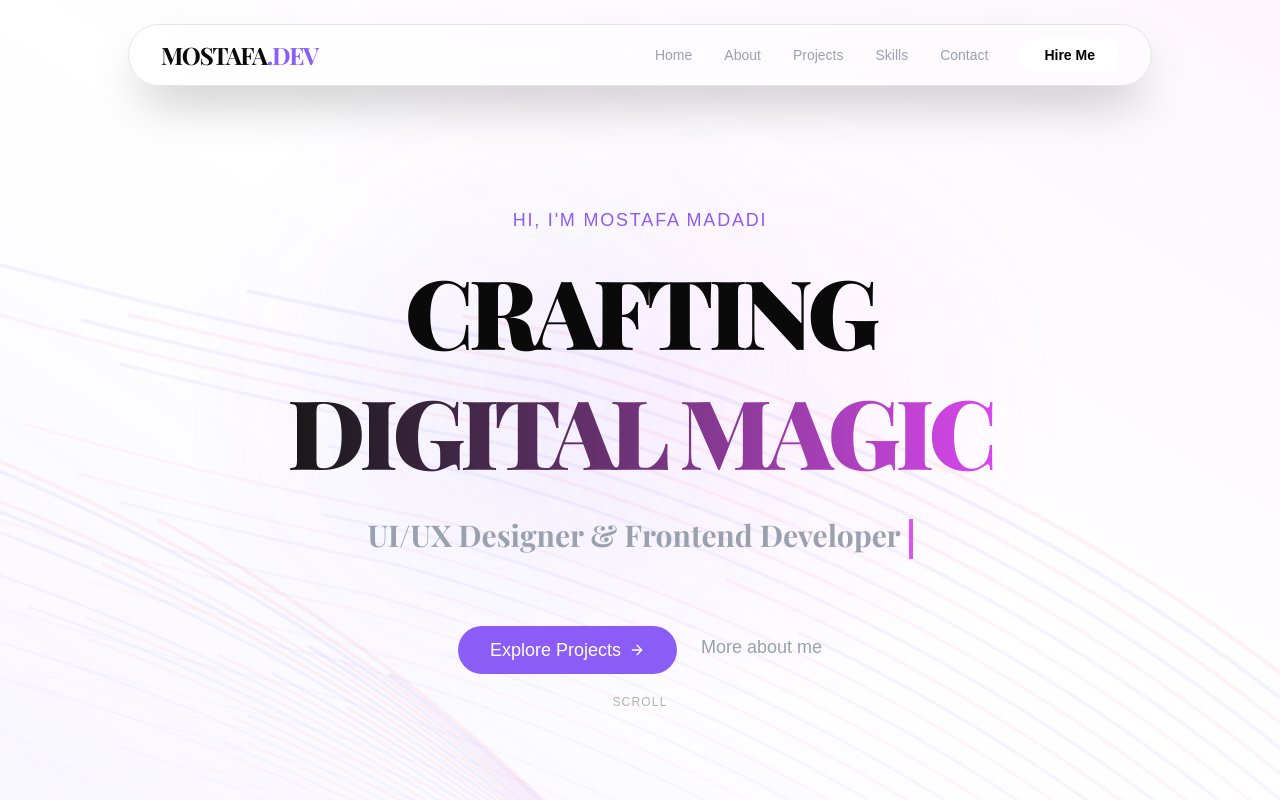
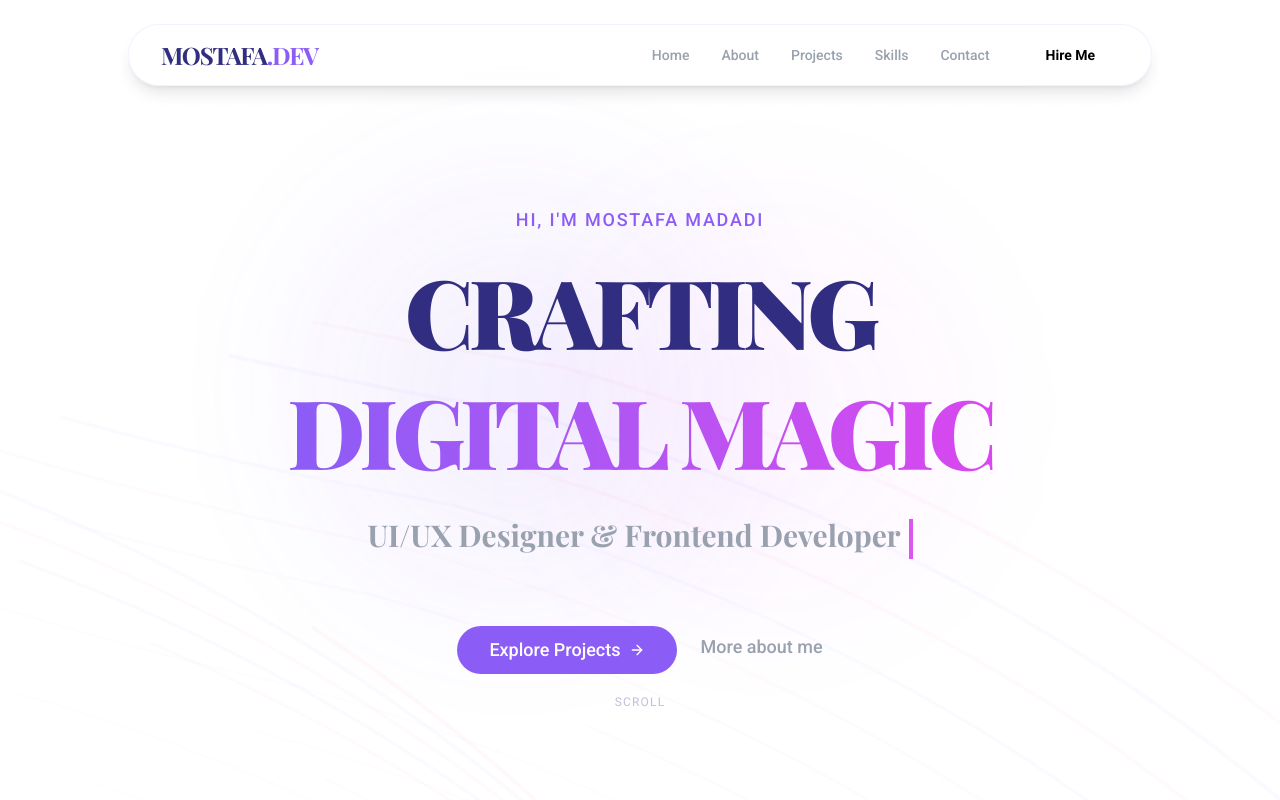
Before and after one commit to MostafaMadadi002/my_protfolio, a React (Vite) app: page / in a window 1280 px wide. Shown: the top 800 px of the page. Built offline with nearby package versions, Linux system fonts and the light colour scheme.

Commit message:
refactor: optimize visual aesthetics and performance
Adjust background opacity, reduce backdrop-blur intensity for better performance, and simplify floating path calculations in the hero section to enhance rendering efficiency.

```diff
--- a/src/App.tsx
+++ b/src/App.tsx
@@ -15,9 +15,9 @@ import CursorFollower from "./components/CursorFollower";
 export default function App() {
   return (
     <main className="relative min-h-screen bg-background overflow-x-hidden selection:bg-accent-purple/30 selection:text-white font-sans">
-      {/* Background Dot Grid */}
-      <div className="fixed inset-0 dot-grid pointer-events-none z-0" />
-      <div className="fixed inset-0 bg-gradient-to-tr from-accent-purple/5 via-transparent to-accent-pink/5 pointer-events-none z-0" />
+      {/* Background Layer */}
+      <div className="fixed inset-0 dot-grid opacity-50 pointer-events-none z-0" />
+      <div className="fixed inset-0 bg-background/50 pointer-events-none z-0" />
 
       {/* Animated Cursor */}
       <CursorFollower />
--- a/src/components/Hero.tsx
+++ b/src/components/Hero.tsx
@@ -6,17 +6,17 @@ import { Button } from "@/components/ui/button";
 import { ArrowRight } from "lucide-react";
 
 function FloatingPaths({ position }: { position: number }) {
-  const paths = Array.from({ length: 36 }, (_, i) => ({
+  const paths = Array.from({ length: 12 }, (_, i) => ({
       id: i,
-      d: `M-${380 - i * 5 * position} -${189 + i * 6}C-${
-          380 - i * 5 * position
-      } -${189 + i * 6} -${312 - i * 5 * position} ${216 - i * 6} ${
-          152 - i * 5 * position
-      } ${343 - i * 6}C${616 - i * 5 * position} ${470 - i * 6} ${
-          684 - i * 5 * position
-      } ${875 - i * 6} ${684 - i * 5 * position} ${875 - i * 6}`,
+      d: `M-${380 - i * 15 * position} -${189 + i * 18}C-${
+          380 - i * 15 * position
+      } -${189 + i * 18} -${312 - i * 15 * position} ${216 - i * 18} ${
+          152 - i * 15 * position
+      } ${343 - i * 18}C${616 - i * 15 * position} ${470 - i * 18} ${
+          684 - i * 15 * position
+      } ${875 - i * 18} ${684 - i * 15 * position} ${875 - i * 18}`,
       color: `rgba(15,23,42,${0.1 + i * 0.03})`,
-      width: 0.5 + i * 0.03,
+      width: 0.5 + i * 0.1,
   }));
 
   return (
--- a/src/index.css
+++ b/src/index.css
@@ -121,21 +121,27 @@
 
   --radius-xl: 1.5rem;
   --radius-2xl: 2rem;
+
+  --animate-pulse: pulse 3s cubic-bezier(0.4, 0, 0.6, 1) infinite;
 }
 
 @layer base {
+  * {
+    @apply border-border;
+  }
   body {
-    @apply bg-background text-foreground font-sans antialiased selection:bg-primary/30 selection:text-foreground h-full;
+    @apply bg-background text-foreground font-sans antialiased selection:bg-primary/20 selection:text-foreground h-full;
   }
 }
 
 @layer utilities {
   .glass {
-    @apply bg-card/40 backdrop-blur-xl border border-border shadow-2xl;
+    /* Reduced blur for performance */
+    @apply bg-card/40 backdrop-blur-md border border-border/50 shadow-lg;
   }
 
   .dot-grid {
-    background-image: radial-gradient(rgba(255, 255, 255, 0.05) 1px, transparent 1px);
+    background-image: radial-gradient(rgba(139, 92, 246, 0.05) 1px, transparent 1px);
     background-size: 32px 32px;
   }
 
@@ -143,132 +149,6 @@
     @apply bg-clip-text text-transparent bg-gradient-to-r from-primary to-accent-pink;
   }
 }
+
 @import "tw-animate-css";
 @import "shadcn/tailwind.css";
-@import "@fontsource-variable/geist";
-
-@custom-variant dark (&:is(.dark *));
-
-@theme inline {
-    --font-heading: var(--font-sans);
-    --font-sans: 'Geist Variable', sans-serif;
-    --color-sidebar-ring: var(--sidebar-ring);
-    --color-sidebar-border: var(--sidebar-border);
-    --color-sidebar-accent-foreground: var(--sidebar-accent-foreground);
-    --color-sidebar-accent: var(--sidebar-accent);
-    --color-sidebar-primary-foreground: var(--sidebar-primary-foreground);
-    --color-sidebar-primary: var(--sidebar-primary);
-    --color-sidebar-foreground: var(--sidebar-foreground);
-    --color-sidebar: var(--sidebar);
-    --color-chart-5: var(--chart-5);
-    --color-chart-4: var(--chart-4);
-    --color-chart-3: var(--chart-3);
-    --color-chart-2: var(--chart-2);
-    --color-chart-1: var(--chart-1);
-    --color-ring: var(--ring);
-    --color-input: var(--input);
-    --color-border: var(--border);
-    --color-destructive: var(--destructive);
-    --color-accent-foreground: var(--accent-foreground);
-    --color-accent: var(--accent);
-    --color-muted-foreground: var(--muted-foreground);
-    --color-muted: var(--muted);
-    --color-secondary-foreground: var(--secondary-foreground);
-    --color-secondary: var(--secondary);
-    --color-primary-foreground: var(--primary-foreground);
-    --color-primary: var(--primary);
-    --color-popover-foreground: var(--popover-foreground);
-    --color-popover: var(--popover);
-    --color-card-foreground: var(--card-foreground);
-    --color-card: var(--card);
-    --color-foreground: var(--foreground);
-    --color-background: var(--background);
-    --radius-sm: calc(var(--radius) * 0.6);
-    --radius-md: calc(var(--radius) * 0.8);
-    --radius-lg: var(--radius);
-    --radius-xl: calc(var(--radius) * 1.4);
-    --radius-2xl: calc(var(--radius) * 1.8);
-    --radius-3xl: calc(var(--radius) * 2.2);
-    --radius-4xl: calc(var(--radius) * 2.6);
-}
-
-:root {
-    --background: oklch(1 0 0);
-    --foreground: oklch(0.145 0 0);
-    --card: oklch(1 0 0);
-    --card-foreground: oklch(0.145 0 0);
-    --popover: oklch(1 0 0);
-    --popover-foreground: oklch(0.145 0 0);
-    --primary: oklch(0.205 0 0);
-    --primary-foreground: oklch(0.985 0 0);
-    --secondary: oklch(0.97 0 0);
-    --secondary-foreground: oklch(0.205 0 0);
-    --muted: oklch(0.97 0 0);
-    --muted-foreground: oklch(0.556 0 0);
-    --accent: oklch(0.97 0 0);
-    --accent-foreground: oklch(0.205 0 0);
-    --destructive: oklch(0.577 0.245 27.325);
-    --border: oklch(0.922 0 0);
-    --input: oklch(0.922 0 0);
-    --ring: oklch(0.708 0 0);
-    --chart-1: oklch(0.87 0 0);
-    --chart-2: oklch(0.556 0 0);
-    --chart-3: oklch(0.439 0 0);
-    --chart-4: oklch(0.371 0 0);
-    --chart-5: oklch(0.269 0 0);
-    --radius: 0.625rem;
-    --sidebar: oklch(0.985 0 0);
-    --sidebar-foreground: oklch(0.145 0 0);
-    --sidebar-primary: oklch(0.205 0 0);
-    --sidebar-primary-foreground: oklch(0.985 0 0);
-    --sidebar-accent: oklch(0.97 0 0);
-    --sidebar-accent-foreground: oklch(0.205 0 0);
-    --sidebar-border: oklch(0.922 0 0);
-    --sidebar-ring: oklch(0.708 0 0);
-}
-
-.dark {
-    --background: oklch(0.145 0 0);
-    --foreground: oklch(0.985 0 0);
-    --card: oklch(0.205 0 0);
-    --card-foreground: oklch(0.985 0 0);
-    --popover: oklch(0.205 0 0);
-    --popover-foreground: oklch(0.985 0 0);
-    --primary: oklch(0.922 0 0);
-    --primary-foreground: oklch(0.205 0 0);
-    --secondary: oklch(0.269 0 0);
-    --secondary-foreground: oklch(0.985 0 0);
-    --muted: oklch(0.269 0 0);
-    --muted-foreground: oklch(0.708 0 0);
-    --accent: oklch(0.269 0 0);
-    --accent-foreground: oklch(0.985 0 0);
-    --destructive: oklch(0.704 0.191 22.216);
-    --border: oklch(1 0 0 / 10%);
-    --input: oklch(1 0 0 / 15%);
-    --ring: oklch(0.556 0 0);
-    --chart-1: oklch(0.87 0 0);
-    --chart-2: oklch(0.556 0 0);
-    --chart-3: oklch(0.439 0 0);
-    --chart-4: oklch(0.371 0 0);
-    --chart-5: oklch(0.269 0 0);
-    --sidebar: oklch(0.205 0 0);
-    --sidebar-foreground: oklch(0.985 0 0);
-    --sidebar-primary: oklch(0.488 0.243 264.376);
-    --sidebar-primary-foreground: oklch(0.985 0 0);
-    --sidebar-accent: oklch(0.269 0 0);
-    --sidebar-accent-foreground: oklch(0.985 0 0);
-    --sidebar-border: oklch(1 0 0 / 10%);
-    --sidebar-ring: oklch(0.556 0 0);
-}
-
-@layer base {
-  * {
-    @apply border-border outline-ring/50;
-    }
-  body {
-    @apply bg-background text-foreground;
-    }
-  html {
-    @apply font-sans;
-    }
-}
```
